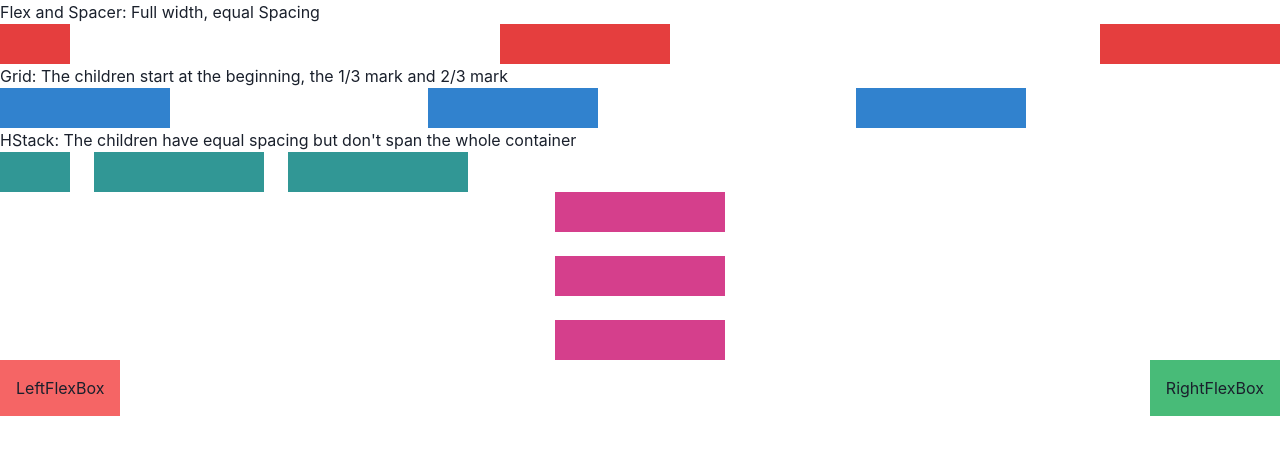
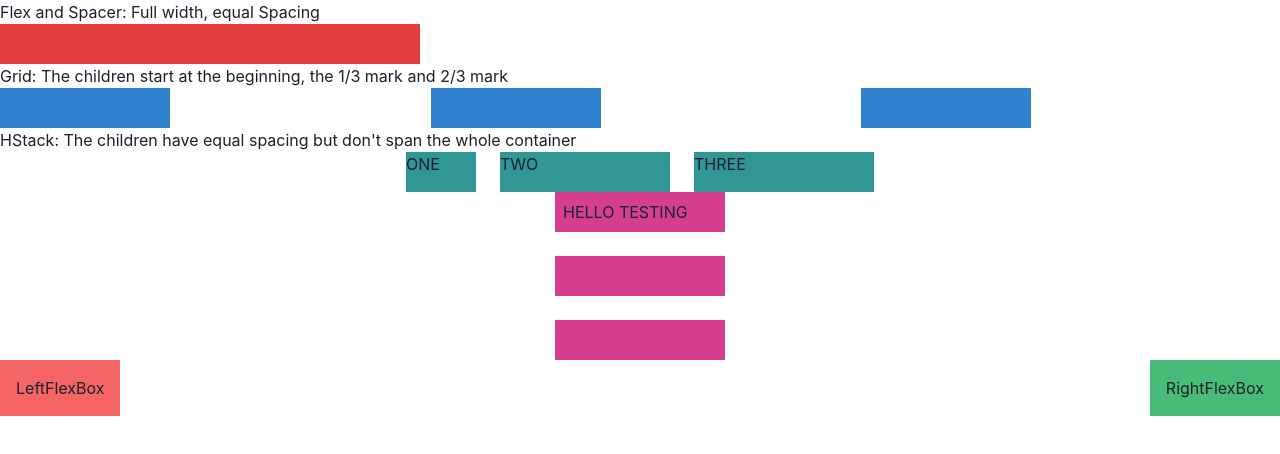
Before and after one commit to Toegyi/my-app, a React (Create React App) app: page / in a window 1280 px wide. Shown: the top 454 px of the page. Built offline with nearby package versions, Linux system fonts and the light colour scheme.

Commit message:
allcomplete

```diff
--- a/src/App.tsx
+++ b/src/App.tsx
@@ -17,16 +17,14 @@ export const App = () => (
       <Text>Flex and Spacer: Full width, equal Spacing</Text>
       <Flex>
         <Box w="70px" h="10" bg="red.500" />
-        <Spacer />
         <Box w="170px" h="10" bg="red.500" />
-        <Spacer />
         <Box w="180px" h="10" bg="red.500" />
       </Flex>
 
       <Text>
         Grid: The children start at the beginning, the 1/3 mark and 2/3 mark
       </Text>
-      <Grid templateColumns="repeat(3, 1fr)" gap={1}>
+      <Grid templateColumns="repeat(3, 1fr)" gap={3}>
         <Box w="170px" h="10" bg="blue.500" />
         <Box w="170px" h="10" bg="blue.500" />
         <Box w="170px" h="10" bg="blue.500" />
@@ -36,13 +34,13 @@ export const App = () => (
         HStack: The children have equal spacing but don't span the whole
         container
       </Text>
-      <HStack spacing="24px">
-        <Box w="70px" h="10" bg="teal.500" />
-        <Box w="170px" h="10" bg="teal.500" />
-        <Box w="180px" h="10" bg="teal.500" />
+      <HStack spacing="24px" justifyContent={"center"} alignItems={"center"}>
+        <Box w="70px" h="10" bg="teal.500"> ONE </Box>
+        <Box w="170px" h="10" bg="teal.500" > TWO </Box>
+        <Box w="180px" h="10" bg="teal.500" > THREE</Box>
       </HStack>
       <VStack spacing="24px">
-        <Box w="170px" h="10" bg="pink.500" />
+        <Box w="170px" h="10" p="2" bg="pink.500" >HELLO TESTING</Box>
         <Box w="170px" h="10" bg="pink.500" />
         <Box w="170px" h="10" bg="pink.500" />
       </VStack>
```
